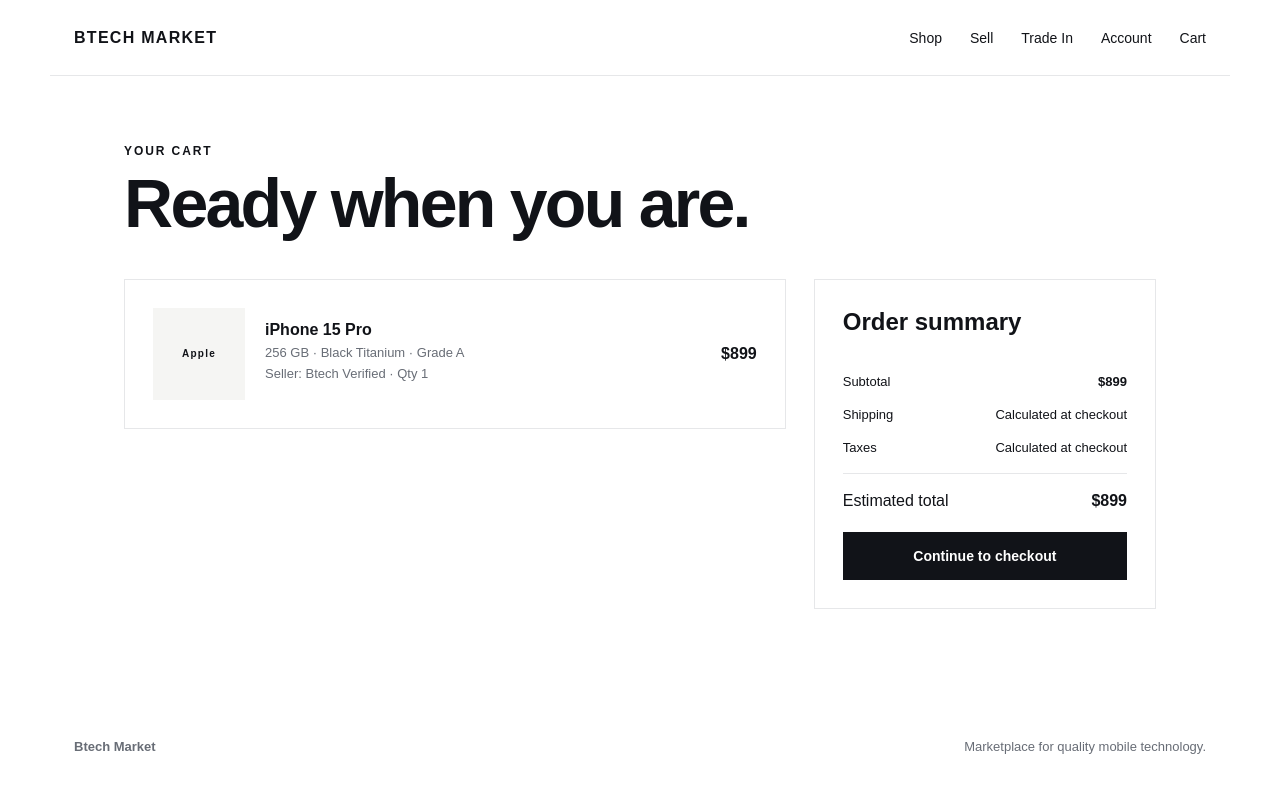
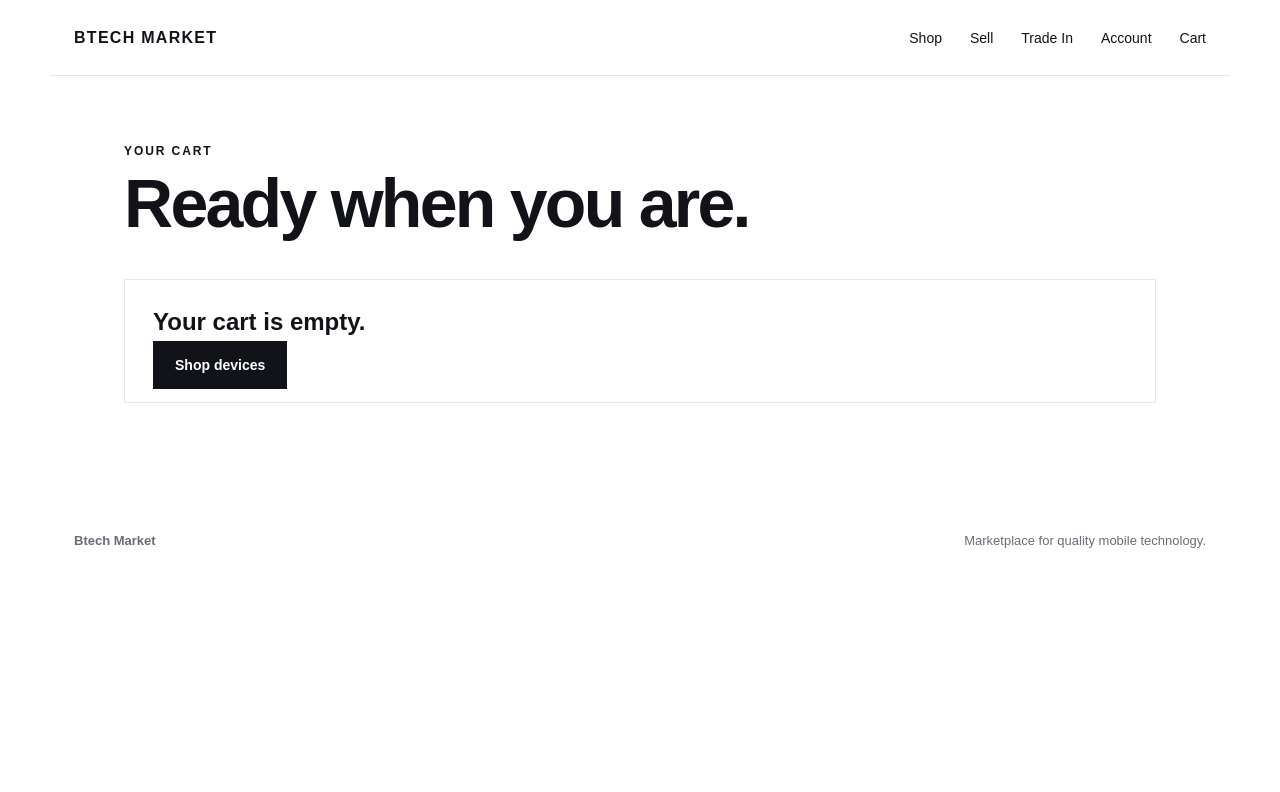
Before and after one commit to njsgambhir/btech-market-v2, a Next.js app: page /cart in a window 1280 px wide. Shown: the top 792 px of the page. Built offline with nearby package versions, Linux system fonts and the light colour scheme.

Commit message:
feat: connect persistent cart in src/app/cart/page.tsx

```diff
--- a/src/app/cart/page.tsx
+++ b/src/app/cart/page.tsx
@@ -1,36 +1,5 @@
-import { cartDetails, cartTotal, demoCart } from "@/lib/cart";
+import { CartView } from "@/components/cart/cart-view";
 
 export default function CartPage() {
-  const lines = cartDetails(demoCart);
-  const subtotal = cartTotal(demoCart);
-
-  return (
-    <main className="section narrowPage">
-      <p className="eyebrow">YOUR CART</p>
-      <h1 className="pageTitle">Ready when you are.</h1>
-      <div className="checkoutLayout">
-        <section className="panel">
-          {lines.map(({ offer, quantity }) => (
-            <article className="cartLine" key={offer.id}>
-              <div className="cartThumb">{offer.brand}</div>
-              <div>
-                <strong>{offer.model}</strong>
-                <p>{offer.storage} · {offer.color} · {offer.grade}</p>
-                <p>Seller: {offer.seller} · Qty {quantity}</p>
-              </div>
-              <strong>${(offer.price * quantity).toLocaleString()}</strong>
-            </article>
-          ))}
-        </section>
-        <aside className="summaryCard">
-          <h2>Order summary</h2>
-          <div><span>Subtotal</span><strong>${subtotal.toLocaleString()}</strong></div>
-          <div><span>Shipping</span><span>Calculated at checkout</span></div>
-          <div><span>Taxes</span><span>Calculated at checkout</span></div>
-          <div className="summaryTotal"><span>Estimated total</span><strong>${subtotal.toLocaleString()}</strong></div>
-          <a className="button primary fullButton" href="/checkout">Continue to checkout</a>
-        </aside>
-      </div>
-    </main>
-  );
+  return <main className="section narrowPage"><p className="eyebrow">YOUR CART</p><h1 className="pageTitle">Ready when you are.</h1><CartView /></main>;
 }
```
